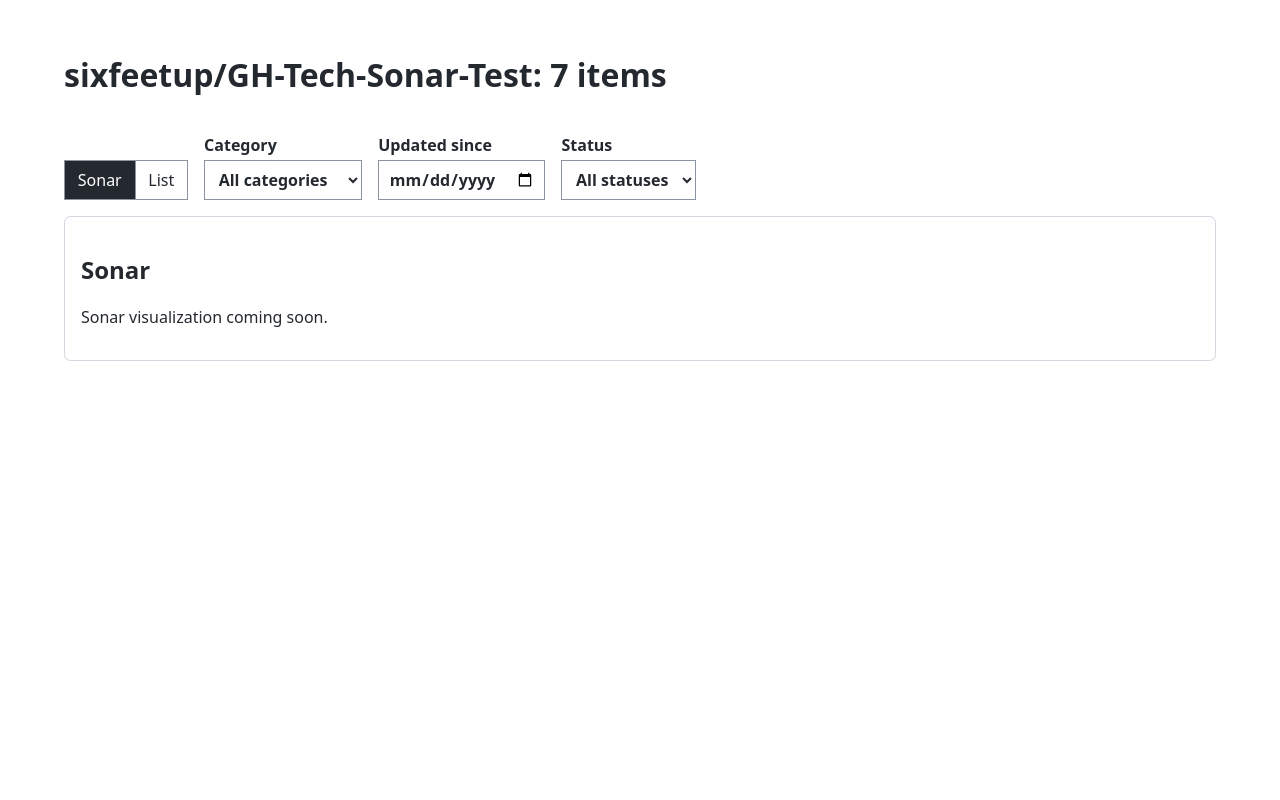
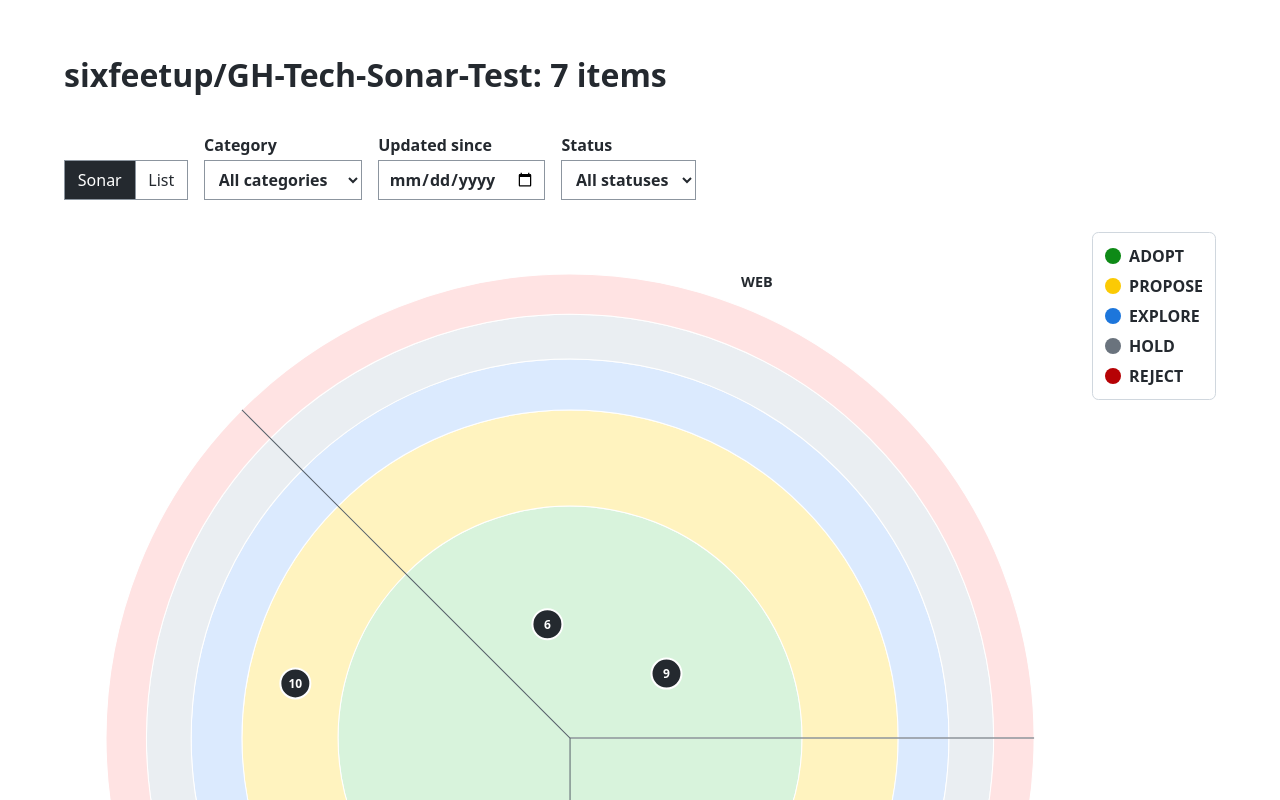
Before and after one commit to sixfeetup/GH-Tech-Sonar, a React (Vite) app in the folder web/: page / in a window 1280 px wide. Shown: the top 800 px of the page. Built offline with nearby package versions, Linux system fonts and the light colour scheme.

Commit message:
feat: render interactive Tech Sonar

```diff
--- a/web/src/App.tsx
+++ b/web/src/App.tsx
@@ -10,6 +10,7 @@ import {
   type ViewMode,
 } from "./filters/filtering";
 import { ListView } from "./list/ListView";
+import { SonarView } from "./sonar/SonarView";
 
 type LoadState =
   | { status: "loading" }
@@ -70,10 +71,7 @@ export function App() {
       {view === "list" ? (
         <ListView items={filteredItems} />
       ) : (
-        <section className="sonar-placeholder">
-          <h2>Sonar</h2>
-          <p>Sonar visualization coming soon.</p>
-        </section>
+        <SonarView items={filteredItems} />
       )}
     </main>
   );
--- /dev/null
+++ b/web/src/sonar/SonarView.tsx
@@ -0,0 +1,188 @@
+import { useEffect, useRef, useState } from "react";
+
+import type { SonarItem, Status } from "../data/sonar";
+import { layoutSonar, STATUS_ORDER, type SonarBand } from "./geometry";
+
+export const STATUS_COLORS: Record<Status, string> = {
+  REJECT: "#b60205",
+  HOLD: "#6a737d",
+  EXPLORE: "#1d76db",
+  PROPOSE: "#fbca04",
+  ADOPT: "#0e8a16",
+};
+
+interface SonarViewProps {
+  items: SonarItem[];
+}
+
+interface Point {
+  x: number;
+  y: number;
+}
+
+const DEFAULT_SIZE = 600;
+const LABEL_MARGIN = 42;
+
+function pointAt(radius: number, angle: number): Point {
+  const radians = (angle * Math.PI) / 180;
+  return {
+    x: radius * Math.cos(radians),
+    y: radius * Math.sin(radians),
+  };
+}
+
+function bandPath({ innerRadius, outerRadius }: SonarBand): string {
+  const outer = [
+    `M ${outerRadius} 0`,
+    `A ${outerRadius} ${outerRadius} 0 1 1 ${-outerRadius} 0`,
+    `A ${outerRadius} ${outerRadius} 0 1 1 ${outerRadius} 0`,
+  ];
+
+  if (innerRadius === 0) {
+    return [...outer, "L 0 0", "Z"].join(" ");
+  }
+
+  return [
+    ...outer,
+    `L ${innerRadius} 0`,
+    `A ${innerRadius} ${innerRadius} 0 1 0 ${-innerRadius} 0`,
+    `A ${innerRadius} ${innerRadius} 0 1 0 ${innerRadius} 0`,
+    "Z",
+  ].join(" ");
+}
+
+export function SonarView({ items }: SonarViewProps) {
+  const plotRef = useRef<HTMLDivElement>(null);
+  const [size, setSize] = useState(DEFAULT_SIZE);
+  const [tooltip, setTooltip] = useState<string | null>(null);
+
+  useEffect(() => {
+    const plot = plotRef.current;
+    if (!plot) {
+      return;
+    }
+
+    const observer = new ResizeObserver(([entry]) => {
+      setSize(Math.max(entry.contentRect.width, 1));
+    });
+    observer.observe(plot);
+    return () => observer.disconnect();
+  }, []);
+
+  const radius = Math.max(size / 2 - LABEL_MARGIN, 1);
+  const layout = layoutSonar(items, radius);
+  const center = size / 2;
+
+  return (
+    <section className="sonar-view" aria-label="Sonar view">
+      <div className="sonar-plot" ref={plotRef}>
+        <svg
+          aria-label="Tech Sonar"
+          className="sonar-svg"
+          role="group"
+          viewBox={`0 0 ${size} ${size}`}
+        >
+          <g transform={`translate(${center} ${center})`}>
+            {layout.bands.map((band) => (
+              <path
+                aria-label={`${band.status} band`}
+                className="sonar-band"
+                d={bandPath(band)}
+                data-status-band={band.status}
+                key={band.status}
+                role="img"
+              />
+            ))}
+
+            {layout.categories.map((category) => {
+              const end = pointAt(layout.radius, category.startAngle);
+              const label = pointAt(
+                layout.radius + 24,
+                (category.startAngle + category.endAngle) / 2,
+              );
+              return (
+                <g key={category.category}>
+                  <line
+                    className="category-separator"
+                    data-category-separator={category.category}
+                    x1="0"
+                    x2={end.x}
+                    y1="0"
+                    y2={end.y}
+                  />
+                  <text
+                    className="category-label"
+                    textAnchor="middle"
+                    x={label.x}
+                    y={label.y}
+                  >
+                    {category.category}
+                  </text>
+                </g>
+              );
+            })}
+
+            {layout.placements.map((placement) => {
+              const key = [
+                placement.number,
+                placement.status,
+                placement.category,
+              ].join("-");
+              const accessibleName = `#${placement.number} ${placement.item.title} — ${placement.status}, ${placement.category}`;
+              return (
+                <a
+                  aria-label={accessibleName}
+                  className="sonar-dot"
+                  href={`/#/items/${placement.number}`}
+                  key={key}
+                  onBlur={() => setTooltip(null)}
+                  onFocus={() => setTooltip(placement.item.title)}
+                  onMouseEnter={() => setTooltip(placement.item.title)}
+                  onMouseLeave={() => setTooltip(null)}
+                >
+                  <circle
+                    cx={placement.x}
+                    cy={placement.y}
+                    r={placement.radius}
+                  />
+                  <text
+                    aria-hidden="true"
+                    dominantBaseline="central"
+                    textAnchor="middle"
+                    x={placement.x}
+                    y={placement.y}
+                  >
+                    {placement.number}
+                  </text>
+                </a>
+              );
+            })}
+          </g>
+        </svg>
+        {items.length === 0 && (
+          <p className="sonar-empty">
+            No Sonar items match these filters.
+          </p>
+        )}
+        {tooltip !== null && (
+          <div className="sonar-tooltip" role="tooltip">
+            {tooltip}
+          </div>
+        )}
+      </div>
+
+      <ul aria-label="Status bands" className="sonar-key">
+        {STATUS_ORDER.map((status) => (
+          <li key={status}>
+            <span
+              aria-hidden="true"
+              className="sonar-key-swatch"
+              style={{ backgroundColor: STATUS_COLORS[status] }}
+            />
+            {status}
+          </li>
+        ))}
+      </ul>
+    </section>
+  );
+}
--- a/web/src/styles.css
+++ b/web/src/styles.css
@@ -74,11 +74,146 @@ select {
   list-style: none;
 }
 
-.sonar-list article,
-.sonar-placeholder {
+.sonar-list article {
   border: 1px solid #d0d7de;
   border-radius: 0.4rem;
   padding: 1rem;
+}
+
+.sonar-view {
+  display: grid;
+  grid-template-columns: minmax(0, 1fr) auto;
+  gap: 1rem;
+  align-items: start;
+  margin-top: 1rem;
+}
+
+.sonar-plot {
+  position: relative;
+  min-width: 0;
+  aspect-ratio: 1;
+}
+
+.sonar-svg {
+  display: block;
+  width: 100%;
+  height: 100%;
+}
+
+.sonar-band {
+  stroke: #ffffff;
+  stroke-width: 1;
+}
+
+.sonar-band[data-status-band="ADOPT"] {
+  fill: #d8f3dc;
+}
+
+.sonar-band[data-status-band="PROPOSE"] {
+  fill: #fff3bf;
+}
+
+.sonar-band[data-status-band="EXPLORE"] {
+  fill: #dbeafe;
+}
+
+.sonar-band[data-status-band="HOLD"] {
+  fill: #eaeef2;
+}
+
+.sonar-band[data-status-band="REJECT"] {
+  fill: #ffe3e3;
+}
+
+.category-separator {
+  stroke: #57606a;
+  stroke-width: 1;
+}
+
+.category-label {
+  fill: #24292f;
+  font-size: 0.9rem;
+  font-weight: 600;
+}
+
+.sonar-dot circle {
+  fill: #24292f;
+  stroke: #ffffff;
+  stroke-width: 2;
+}
+
+.sonar-dot text {
+  fill: #ffffff;
+  font-size: 0.75rem;
+  font-weight: 700;
+  pointer-events: none;
+}
+
+.sonar-dot:focus {
+  outline: none;
+}
+
+.sonar-dot:focus circle,
+.sonar-dot:hover circle {
+  stroke: #0969da;
+  stroke-width: 4;
+}
+
+.sonar-key {
+  display: grid;
+  gap: 0.5rem;
+  margin: 0;
+  padding: 0.75rem;
+  border: 1px solid #d0d7de;
+  border-radius: 0.4rem;
+  background: #ffffff;
+  list-style: none;
+  font-weight: 600;
+}
+
+.sonar-key li {
+  display: flex;
+  gap: 0.5rem;
+  align-items: center;
+}
+
+.sonar-key-swatch {
+  width: 1rem;
+  height: 1rem;
+  border-radius: 50%;
+}
+
+.sonar-empty,
+.sonar-tooltip {
+  position: absolute;
+  left: 50%;
+  margin: 0;
+  padding: 0.5rem 0.75rem;
+  border: 1px solid #d0d7de;
+  border-radius: 0.3rem;
+  background: #ffffff;
+  transform: translateX(-50%);
+}
+
+.sonar-empty {
+  top: 50%;
+  transform: translate(-50%, -50%);
+}
+
+.sonar-tooltip {
+  bottom: 0.5rem;
+  box-shadow: 0 0.25rem 0.75rem rgb(31 35 40 / 15%);
+}
+
+@media (max-width: 47.99rem) {
+  .sonar-view {
+    grid-template-columns: minmax(0, 1fr);
+  }
+
+  .sonar-key {
+    grid-template-columns: repeat(auto-fit, minmax(7rem, 1fr));
+    grid-row: 1;
+  }
 }
 
 .sonar-list h2 {
```
Also changed, not shown: web/src/test/setup.ts (+25 -0 lines), 1 other file (tests, documents, lock files or other folders).
